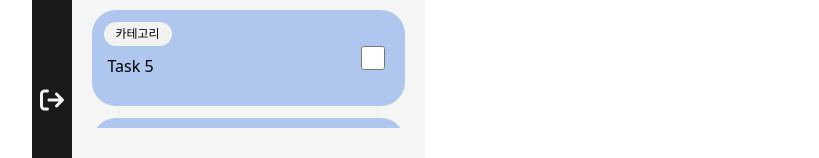
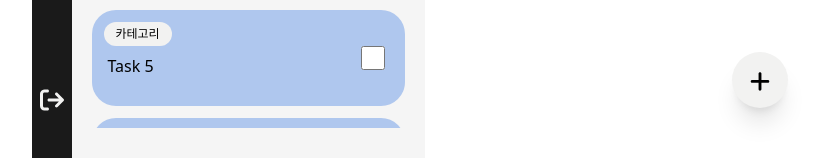
Before and after one commit to shinheylynn/yeolssimi, a Next.js app: page /todoList in a window 1280 px wide. Shown: the part 672-830 px from the top of the page, without its empty margins (412-1231 px from the left). Built offline with nearby package versions, Linux system fonts and the light colour scheme.

Commit message:
:construction: Wip

```diff
--- /dev/null
+++ b/public/Icons/PlusIcon.js
@@ -0,0 +1,11 @@
+const PlusIcon = () => (
+	<svg
+		xmlns="http://www.w3.org/2000/svg"
+		viewBox="0 0 448 512"
+		fill="currentColor"
+	>
+		<path d="M256 80c0-17.7-14.3-32-32-32s-32 14.3-32 32V224H48c-17.7 0-32 14.3-32 32s14.3 32 32 32H192V432c0 17.7 14.3 32 32 32s32-14.3 32-32V288H400c17.7 0 32-14.3 32-32s-14.3-32-32-32H256V80z" />
+	</svg>
+);
+
+export default PlusIcon;
--- a/public/Icons/index.js
+++ b/public/Icons/index.js
@@ -9,6 +9,7 @@ import UserGroupIcon from "./UserGroupIcon";
 import UserIcon from "./UserIcon";
 import UserIconSolid from "./UserIconSolid";
 import ArrowIcon from "./ArrowIcon";
+import PlusIcon from "./PlusIcon";
 
 export {
 	LogoutIcon,
@@ -22,4 +23,5 @@ export {
 	UserIcon,
 	UserIconSolid,
 	ArrowIcon,
+	PlusIcon,
 };
--- a/src/components/store/store.js
+++ b/src/components/store/store.js
@@ -4,7 +4,7 @@ const useStore = create((set) => ({
 	selected: "TODO",
 	setSelected: (link) => set(() => ({ selected: link })),
 
-	// TODO: Goal 추가 기능 생성 후 todos 배열에 자동으로 추가되게끔 하는 로직 구현 필요
+	// TODO: Goal 기능 생성 후 todos 배열에 자동으로 추가되게끔 하는 로직 구현 필요
 	todos: [
 		{ id: 1, text: "Task 1", category: "카테고리", checked: false },
 		{ id: 2, text: "Task 2", category: "카테고리", checked: false },
@@ -28,7 +28,7 @@ const useStore = create((set) => ({
 					} else if (!a.checked && b.checked) {
 						return -1;
 					} else {
-						return a.id - b.id; // 체크 상태가 같다면 ID 순으로 정렬
+						return a.id - b.id;
 					}
 				}),
 		})),
--- a/src/pages/todoList/index.js
+++ b/src/pages/todoList/index.js
@@ -1,7 +1,7 @@
 import Link from "next/link";
 import useStore from "@/src/components/Store/store";
 import TodoItem from "@/src/components/TodoItem/TodoItem";
-import { ArrowIcon, CalendarIcon } from "@/public/Icons";
+import { ArrowIcon, CalendarIcon, PlusIcon } from "@/public/Icons";
 
 function TodoList() {
 	const todos = useStore((state) => state.todos);
@@ -40,6 +40,15 @@ function TodoList() {
 					<TodoItem key={todo.id} id={todo.id} />
 				))}
 			</section>
+
+			<Link
+				href="/todoList/goals"
+				className="shadow-xl absolute bottom-5 right-20 w-14 h-14 flex items-center justify-center rounded-full bg-white"
+			>
+				<div className="w-5 h-5">
+					<PlusIcon />
+				</div>
+			</Link>
 		</div>
 	);
 }
```
